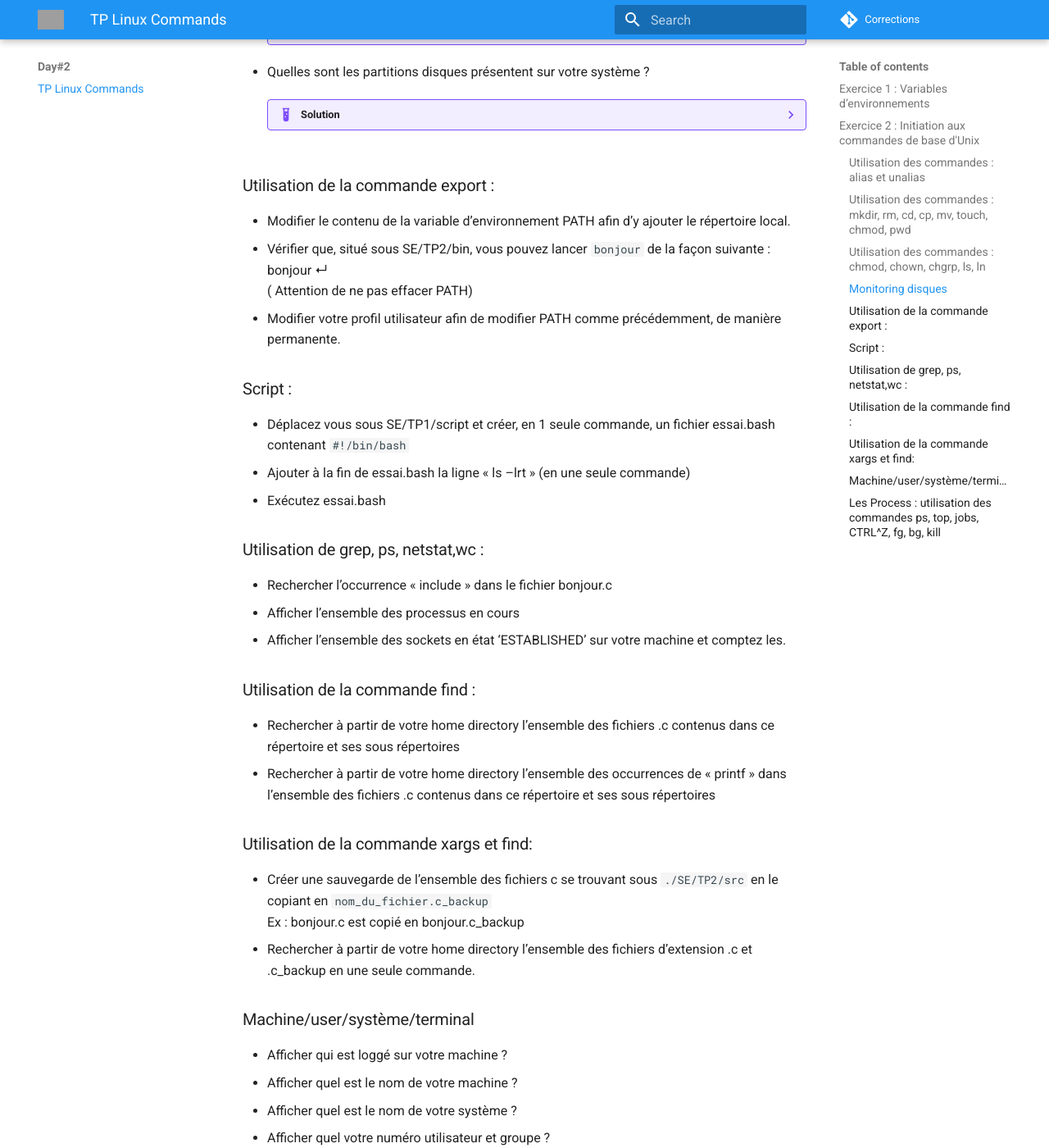
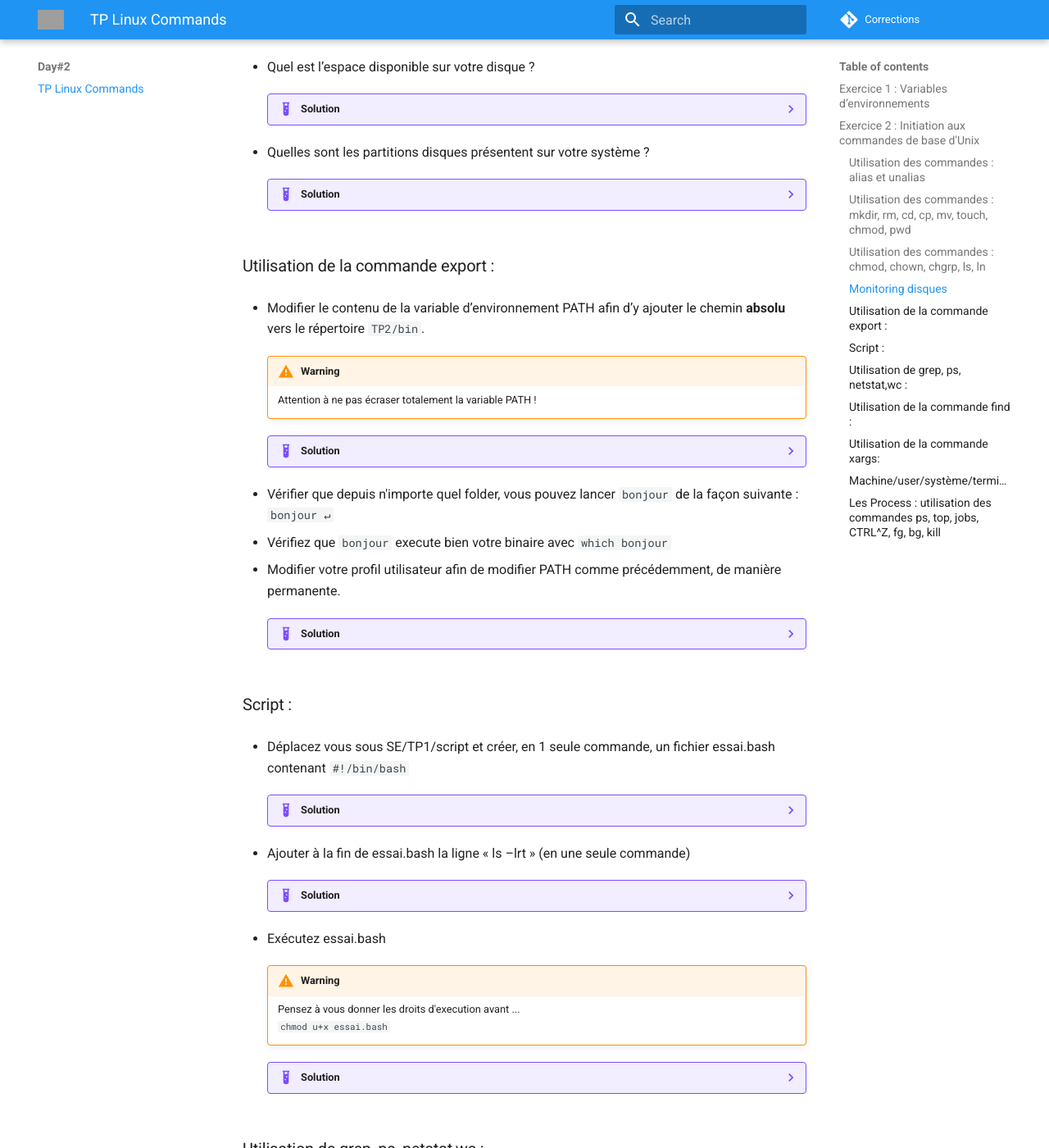
Before and after one commit to jurocknsail/yncrea-sysexp, an MkDocs documentation site: the page built from docs/02_TpCommandesLinux.md, in a window 1280 px wide and 1400 px high, scrolled down 5268 px. Shown: the whole window at 82% size. Built offline with MkDocs 1.6.1 and Material for MkDocs 9.7.7, drawn with Linux system fonts in a browser that asks for light colours; comment, search, counter and statistics services are not loaded; some of the changed text lies outside the part shown; grey boxes are pictures that could not be loaded.

Commit message:
update tp 1

````diff
--- a/docs/02_TpCommandesLinux.md
+++ b/docs/02_TpCommandesLinux.md
@@ -87,7 +87,7 @@
     ??? example "Solution"
         ```bash linenums="1"
         mkdir -p SE/{TP1/{dpc,script,delivery},TP2/{bin,obj,src,inc}}
-         ```
+        ```
 
 - Installer la commande `tree` qui permet d'afficher l'arborescence ci-dessus
 
@@ -180,6 +180,9 @@
          chmod -R 750 SE/TP2/
          ```
 
+    !!! tip
+        Vous pouvez vérifier avec la commande ```tree -p```
+
 - Copier le fichier bonjour.c en salut.c en local.
 
     !!! tip
@@ -296,30 +298,105 @@
          ```
 
 ### Utilisation de la commande export :
-- Modifier le contenu de la variable d’environnement PATH afin d’y ajouter le répertoire local.
-- Vérifier que, situé sous SE/TP2/bin, vous pouvez lancer ``bonjour`` de la façon suivante :
-    bonjour ↵
-    ( Attention de ne pas effacer PATH)
+
+- Modifier le contenu de la variable d’environnement PATH afin d’y ajouter le chemin **absolu** vers le répertoire `TP2/bin`.
+
+    !!! warning
+        Attention à ne pas écraser totalement la variable PATH !
+
+    ??? example "Solution"
+         ```bash linenums="1"
+         export PATH=$PATH:/home/user/SE/TP2/bin
+         ```
+
+- Vérifier que depuis n'importe quel folder, vous pouvez lancer ``bonjour`` de la façon suivante : `bonjour ↵`
+
+- Vérifiez que ```bonjour``` execute bien votre binaire avec `which bonjour`
+
 - Modifier votre profil utilisateur afin de modifier PATH comme précédemment, de manière permanente.
 
+    ??? example "Solution"
+        Il suffit de copier coller l'export ``export PATH=$PATH:/home/user/SE/TP2/bin`` dans le fichier `~/.bashrc`
+
+
 ### Script :
+
 - Déplacez vous sous SE/TP1/script et créer, en 1 seule commande, un fichier essai.bash contenant ``#!/bin/bash``
+
+    ??? example "Solution"
+         ```bash linenums="1"
+         cd ~/SE/TP1/script
+         echo '#!/bin/bash' > essai.bash
+         ```
+
 - Ajouter à la fin de essai.bash la ligne « ls –lrt » (en une seule commande)
+
+
+    ??? example "Solution"
+         ```bash linenums="1"
+         echo 'ls -lrt' >> essai.bash
+         ```
+
 - Exécutez essai.bash
 
+    !!! warning
+        Pensez à vous donner les droits d'execution avant ...
+        ``chmod u+x essai.bash``
+
+    ??? example "Solution"
+         ```bash linenums="1"
+         ./essai.bash
+         ```
+
 ### Utilisation de grep, ps, netstat,wc :
-- Rechercher l’occurrence « include » dans le fichier bonjour.c
+- Rechercher l’occurrence « include » dans le fichier `bonjour.c`
+
+    ??? example "Solution"
+         ```bash linenums="1"
+         cd ~/SE/TP2/src
+         grep "include" bonjour.c
+         ```
+
 - Afficher l’ensemble des processus en cours
+
+    ??? example "Solution"
+         ```bash linenums="1"
+         ps -edf
+         ```
+
 - Afficher l’ensemble des sockets en état ‘ESTABLISHED’ sur votre machine et comptez les.
 
+    ??? example "Solution"
+         ```bash linenums="1"
+         netstat –a | grep ESTABLISHED | wc
+         ```
+
 ### Utilisation de la commande find :
-- Rechercher à partir de votre home directory l’ensemble des fichiers .c contenus dans ce répertoire et ses sous répertoires
-- Rechercher à partir de votre home directory l’ensemble des occurrences de « printf » dans l’ensemble des fichiers .c contenus dans ce répertoire et ses sous répertoires
+- Rechercher à partir de votre repertoire ``SE`` l’ensemble des fichiers .c contenus dans ce répertoire et ses sous répertoires
 
-### Utilisation de la commande xargs et find:
-- Créer une sauvegarde de l’ensemble des fichiers c se trouvant sous ``./SE/TP2/src`` en le copiant en ``nom_du_fichier.c_backup``
-    Ex : bonjour.c est copié en bonjour.c_backup
-- Rechercher à partir de votre home directory l’ensemble des fichiers d’extension .c et .c_backup en une seule commande.
+    ??? example "Solution"
+         ```bash linenums="1"
+         find ~/SE -name "*.c"
+         ```
+
+- Rechercher à partir de votre repertoire ``SE`` l’ensemble des occurrences de « printf » dans l’ensemble des fichiers .c contenus dans ce répertoire et ses sous répertoires
+
+    ??? example "Solution"
+         ```bash linenums="1"
+         find ~/SE -name "*.c" -exec grep "printf" {} \; -print
+         ```
+
+### Utilisation de la commande xargs:
+
+- Créer une sauvegarde de l’ensemble des fichiers c se trouvant sous ``SE/TP2/src`` en le copiant en ``nom_du_fichier.c_backup``
+
+    !!! tip
+        bonjour.c est copié en bonjour.c_backup
+
+    ??? example "Solution"
+         ```bash linenums="1"
+         ls *.c | xargs –t –i cp {} {}_backup
+         ```
 
 ### Machine/user/système/terminal
 - Afficher qui est loggé sur votre machine ?
@@ -327,12 +404,85 @@
 - Afficher quel est le nom de votre système ?
 - Afficher quel votre numéro utilisateur et groupe ?
 
+    ??? example "Solution"
+         ```bash linenums="1"
+         who
+         hostname
+         uname -a
+         id -u
+         ```
+
 ### Les Process : utilisation des commandes ps, top, jobs, CTRL^Z, fg, bg, kill
-- Monitorer de manière dynamique l’ensemble des process en cours (rafraichissement de la commande 2 secondes)
-- Lancer un process en background, par example ``firefox``
-- Monitorer le de 2 façons différentes
+
+- Monitorer de manière dynamique l’ensemble des process en cours
+
+    ??? example "Solution"
+         ```bash linenums="1"
+         jobs
+         ```
+- Dans un autre terminal, lancer un process long en background, par example ``firefox``, ou ajouter une boucle infinie au programme bonjour et utiliser ``bonjour`.
+
+    !!! tip "bonjour.c"
+         ```c linenums="1"
+         // directive du préprocesseur
+         #include <stdio.h>
+
+         /* prototype des fonctions */
+
+         /* programme principal */
+         int main() {
+           while(1){
+            printf("Bonjour\n") ;
+            sleep (2);
+           }
+         }
+         ```
+
+    ??? example "Solution"
+         ```bash linenums="1"
+         bonjour &
+         ```
+
+- Monitorer le de façon statique
+
+    ??? example "Solution"
+         ```bash linenums="1"
+         ps | grep bonjour
+
+             9034 ttys000    0:00.00 bonjour
+         ```
 - Tuer le violemment
+
+    ??? example "Solution"
+         ```bash linenums="1"
+         kill -9 9034
+         ```
+
 - Lancer un process, l’interrompre et le mettre en exécution en background
+
+    ??? example "Solution"
+         ```bash linenums="1"
+         bonjour
+         ctrl + z
+         bg
+         ```
+
 - Monitorer le
+
+    ??? example "Solution"
+         ```bash linenums="1"
+         ps | grep bonjour
+         ```
 - Basculer ce process en foreground
+
+    ??? example "Solution"
+         ```bash linenums="1"
+         fg
+         ```
+
 - Stopper le par un signal d’interruption
+
+    ??? example "Solution"
+         ```bash linenums="1"
+         ctrl + z
+         ```
````
Also changed, not shown: other parts of docs/02_TpCommandesLinux.md (+1 -2 lines).
